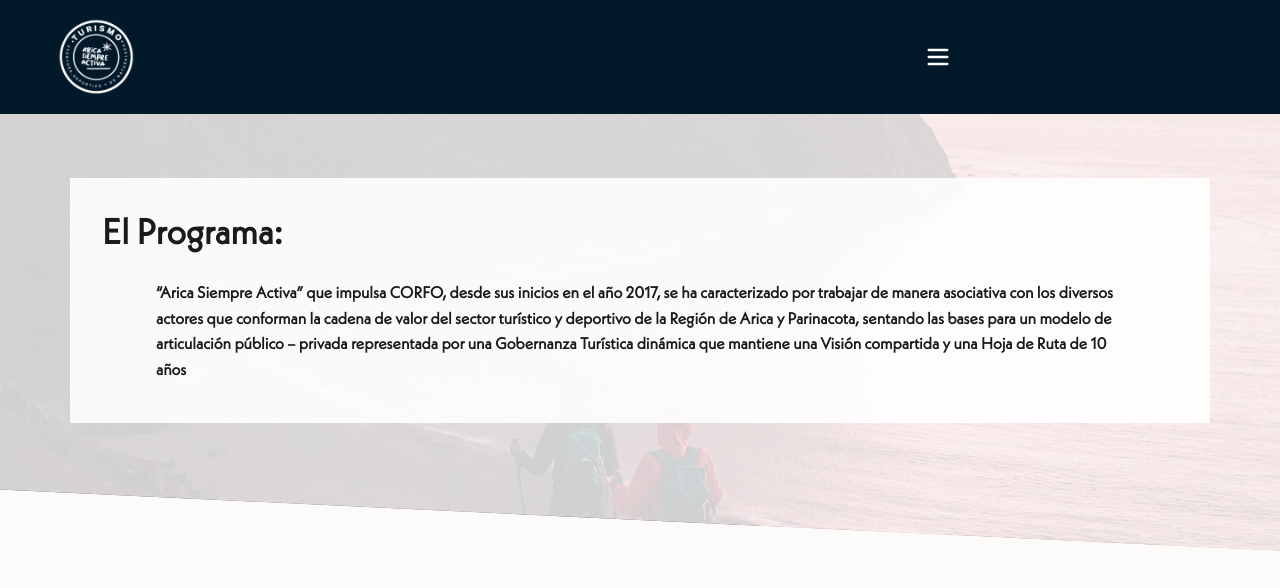
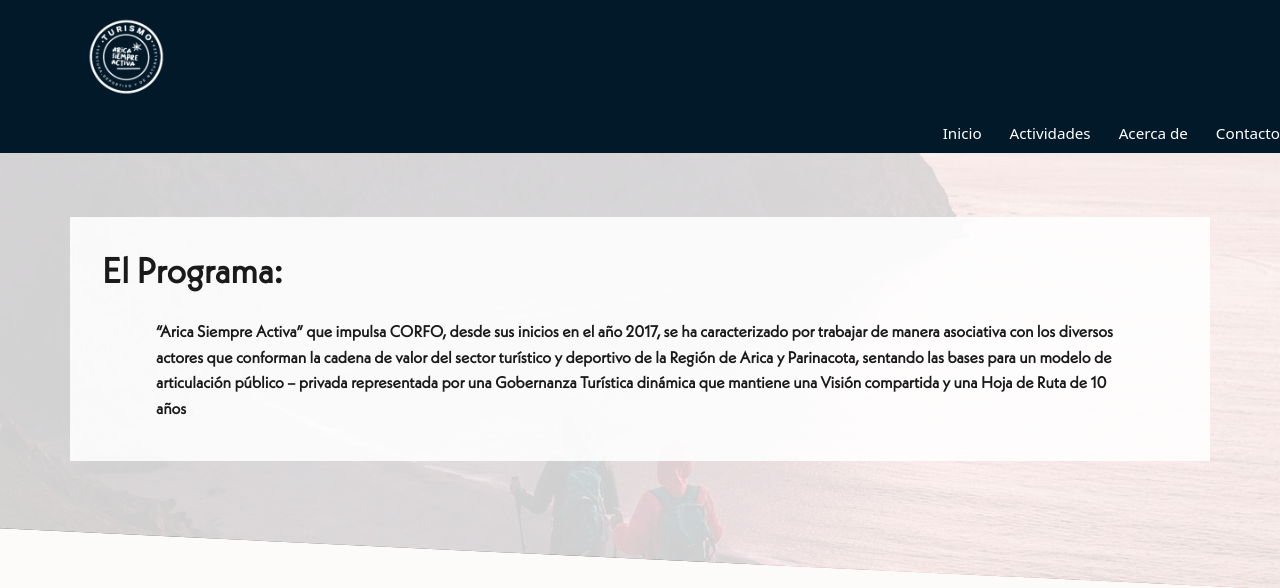
Before and after one commit to NightSS-01/PanoramasArica, a Django app: page /acerca/ in a window 1280 px wide. Shown: the top 588 px of the page. Run offline with Django 5.2, Linux system fonts and the light colour scheme.

Commit message:
style: Rehecho el estilo del encabezado (ajustable segun tamaño de ventana)

```diff
--- a/PanoramasArica/core/static/acerca.css
+++ b/PanoramasArica/core/static/acerca.css
@@ -100,14 +100,6 @@
   color: var(--color-acento, #ee4d07);
 }
 
-/* Barra: logo | botón alineado con el menú | espacio */
-.acerca-header__barra {
-  display: grid;
-  grid-template-columns: minmax(82px, 1fr) minmax(0, 640px) minmax(0, 1fr);
-  align-items: center;
-  padding: 1rem 3.5rem;
-}
-
 .acerca-logo {
   grid-column: 1;
   justify-self: start;
@@ -128,18 +120,38 @@
   justify-self: end;
 }
 
-/* Menú: el padding va en el interior, no en el collapse */
+/* ===== Encabezado: pantalla chica (por defecto) ===== */
+.acerca-header__barra {
+  display: grid;
+  grid-template-columns: auto 1fr;
+  align-items: center;
+  padding: 1rem 1.25rem;
+}
+
+.acerca-logo {
+  grid-column: 1;
+  display: block;
+  line-height: 0;
+}
+
+.acerca-burger {
+  grid-column: 2;
+  justify-self: end;
+}
+
+.acerca-colapso {
+  grid-column: 1 / -1;
+}
+
 .acerca-colapso.collapsing {
   transition: height 0.45s ease;
 }
 
 .acerca-colapso__interior {
-  padding: 0 3.5rem 1.5rem;
+  padding: 1rem 0 0.5rem;
 }
 
 .acerca-menu {
-  max-width: 640px;
-  margin: 0 auto;
   background: #fff;
   padding: 0.5rem 1.25rem;
   opacity: 0;
@@ -152,13 +164,50 @@
   transform: translateY(0);
 }
 
-/* Pantallas angostas */
-@media (max-width: 900px) {
+/* ===== Encabezado: pantalla ancha (menú en línea) ===== */
+@media (min-width: 992px) {
   .acerca-header__barra {
+    max-width: 1140px;
+    margin: 0 auto;
     grid-template-columns: auto 1fr;
-    padding: 1rem 1.25rem;
+    padding: 1rem;
   }
-  .acerca-burger { grid-column: 2; }
-  .acerca-colapso__interior { padding: 0 1.25rem 1.5rem; }
-  .acerca-menu { max-width: none; }
+
+  .acerca-burger {
+    display: none;
+  }
+
+  /* anula el collapse: siempre visible, en la misma fila que el logo */
+  .acerca-colapso,
+  .acerca-colapso.collapse:not(.show) {
+    display: block;
+    grid-column: 2;
+    grid-row: 1;
+    height: auto !important;
+    visibility: visible;
+  }
+
+  .acerca-colapso__interior {
+    padding: 0;
+  }
+
+  .acerca-menu {
+    display: flex;
+    justify-content: flex-end;
+    gap: 1.75rem;
+    background: none;
+    padding: 0;
+    opacity: 1;
+    transform: none;
+  }
+
+  .acerca-menu a {
+    color: #fff;
+    font-size: 0.95rem;
+    padding: 0.5rem 0;
+  }
+
+  .acerca-menu a:hover {
+    color: var(--color-acento, #ee4d07);
+  }
 }
```
